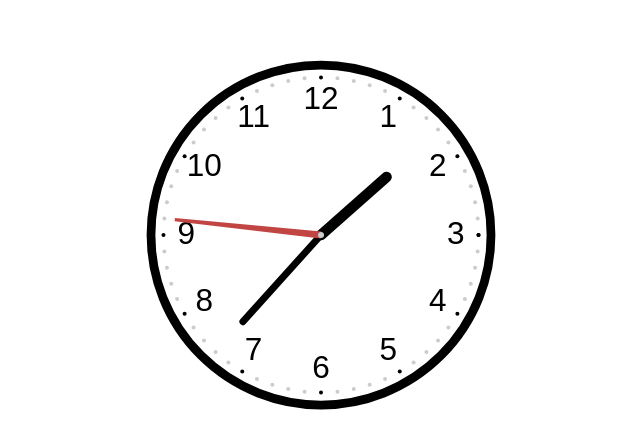
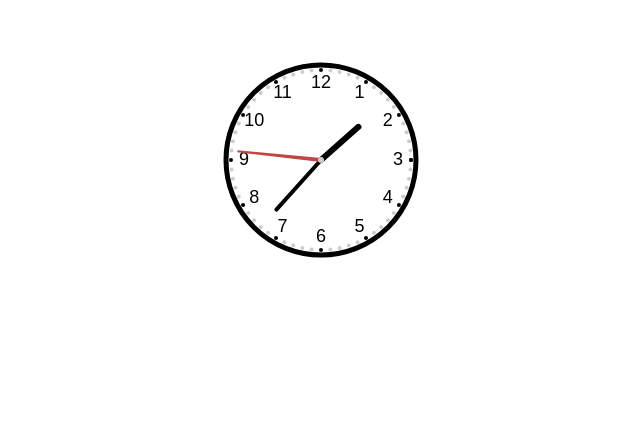
Before and after one commit to fann0128/canvasClock, a plain HTML site: page index.html in a window 1280 px wide. Shown: the part 160-608 px from the top of the page, without its empty margins (319-959 px from the left). Drawn offline with Linux system fonts and the light colour scheme.

Commit message:
mytest commit

```diff
--- a/index.html
+++ b/index.html
@@ -11,7 +11,7 @@
 </head>
 <body>
 	<div>
-		<canvas id="clock" height="350px" width="350px"></canvas>
+		<canvas id="clock" height="200px" width="200px"></canvas>
 	</div>
 	<script src="main.js"></script>
 </body>
```
